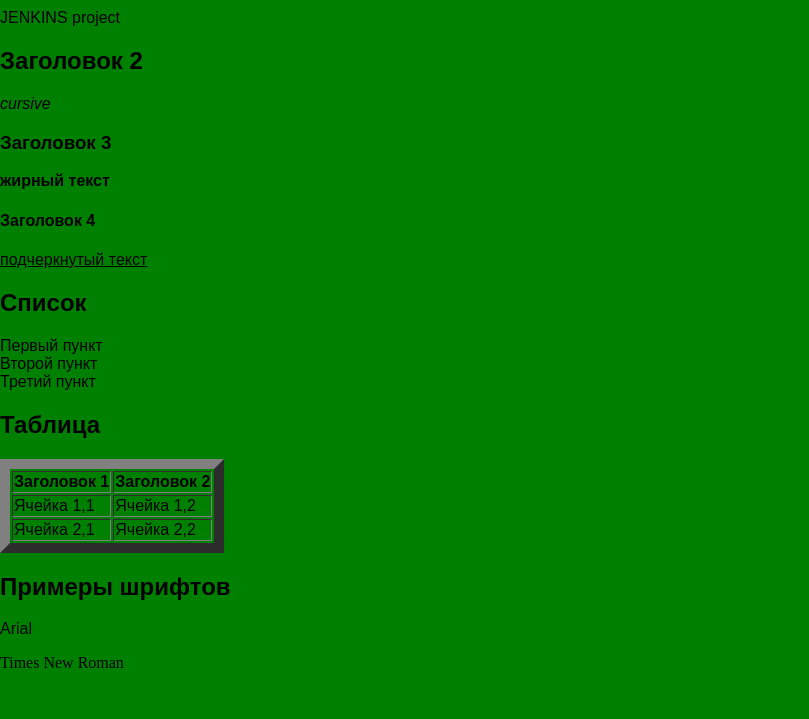
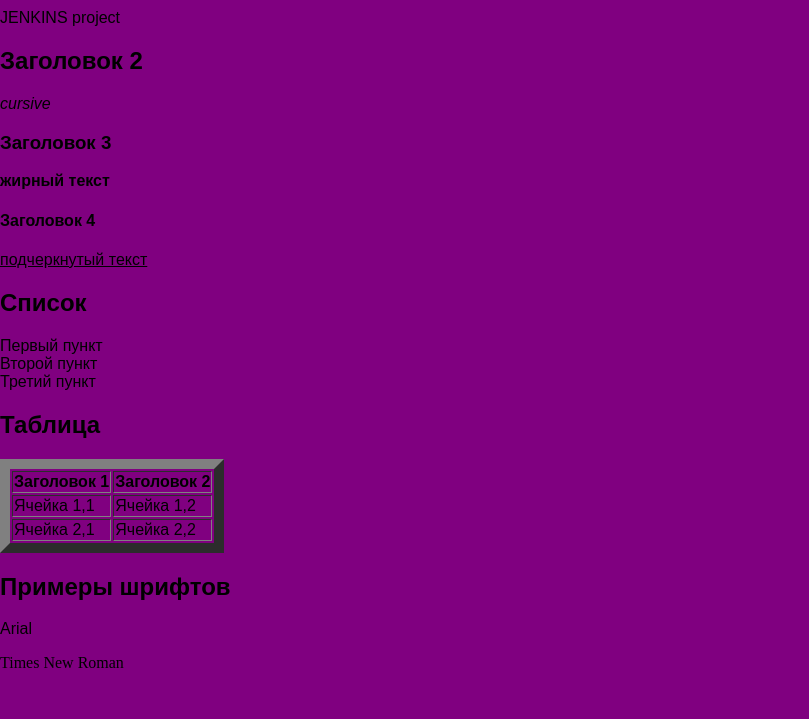
Before and after one commit to Breakway/Jenkins_HTML, a plain HTML site: page index.html in a window 1280 px wide. Shown: the part 81-800 px from the top of the page, without its empty margins (0-809 px from the left). Drawn offline with Linux system fonts and the light colour scheme.

Commit message:
Update index.html

```diff
--- a/index.html
+++ b/index.html
@@ -5,7 +5,7 @@
 	<link rel="stylesheet" type="text/css" href="styles.css">
     <title>Пример текста и форматирования</title>
 </head>
-<body bgcolor=green>
+<body bgcolor=purple>
     <h1 style="text-align: center">Заголовок 1</h1>
     <p>JENKINS project</p>
 
```
